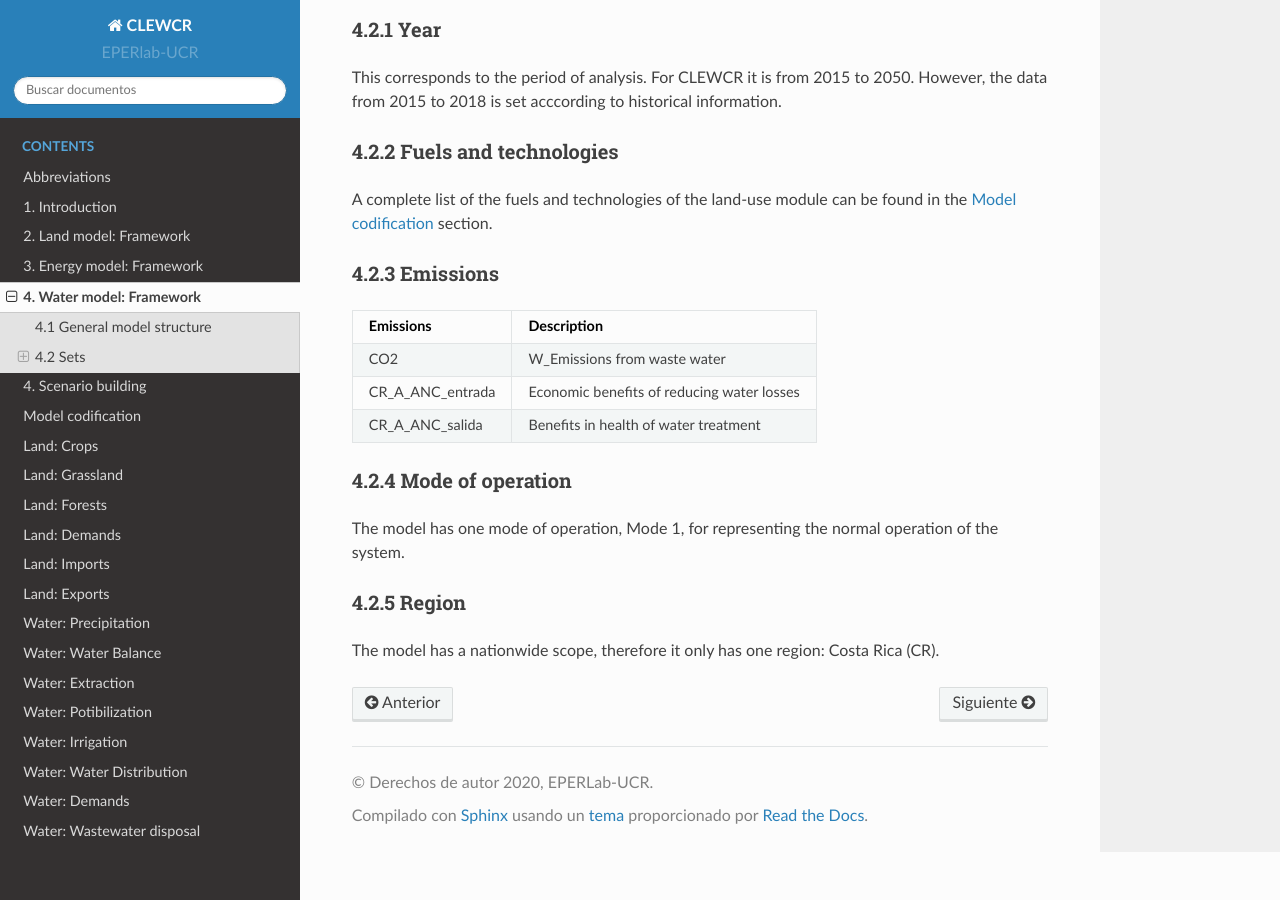
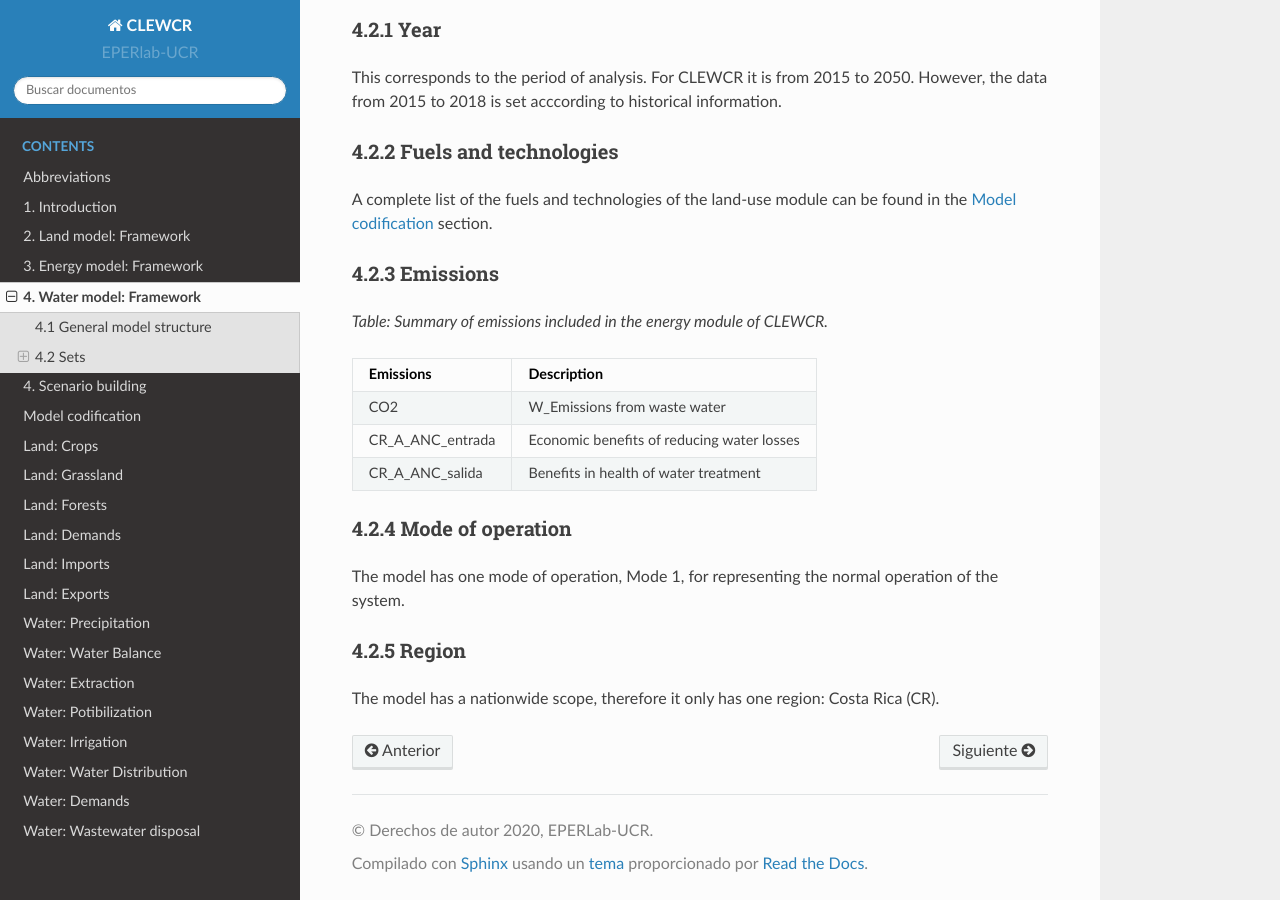
Before and after one commit to EPERLab/CLEW, a Sphinx documentation site: the page built from docs/02WaterModelFramework.rst, in a window 1280 px wide and 900 px high, scrolled down 1584 px. Built offline with Sphinx 7.4.7 and the Read the Docs theme 2.0.0, drawn with Linux system fonts in a browser that asks for light colours; formulas are drawn with MathJax 3.

Commit message:
Update 02WaterModelFramework.rst

```diff
--- a/docs/02WaterModelFramework.rst
+++ b/docs/02WaterModelFramework.rst
@@ -64,6 +64,9 @@ A complete list of the fuels and technologies of the land-use module can be foun
 
 4.2.3 Emissions
 ---------
+
+*Table: Summary of emissions included in the energy module of CLEWCR.*
+
 +---------------------+--------------------------------------------------+
 | Emissions           | Description                                      |
 +=====================+==================================================+
```
